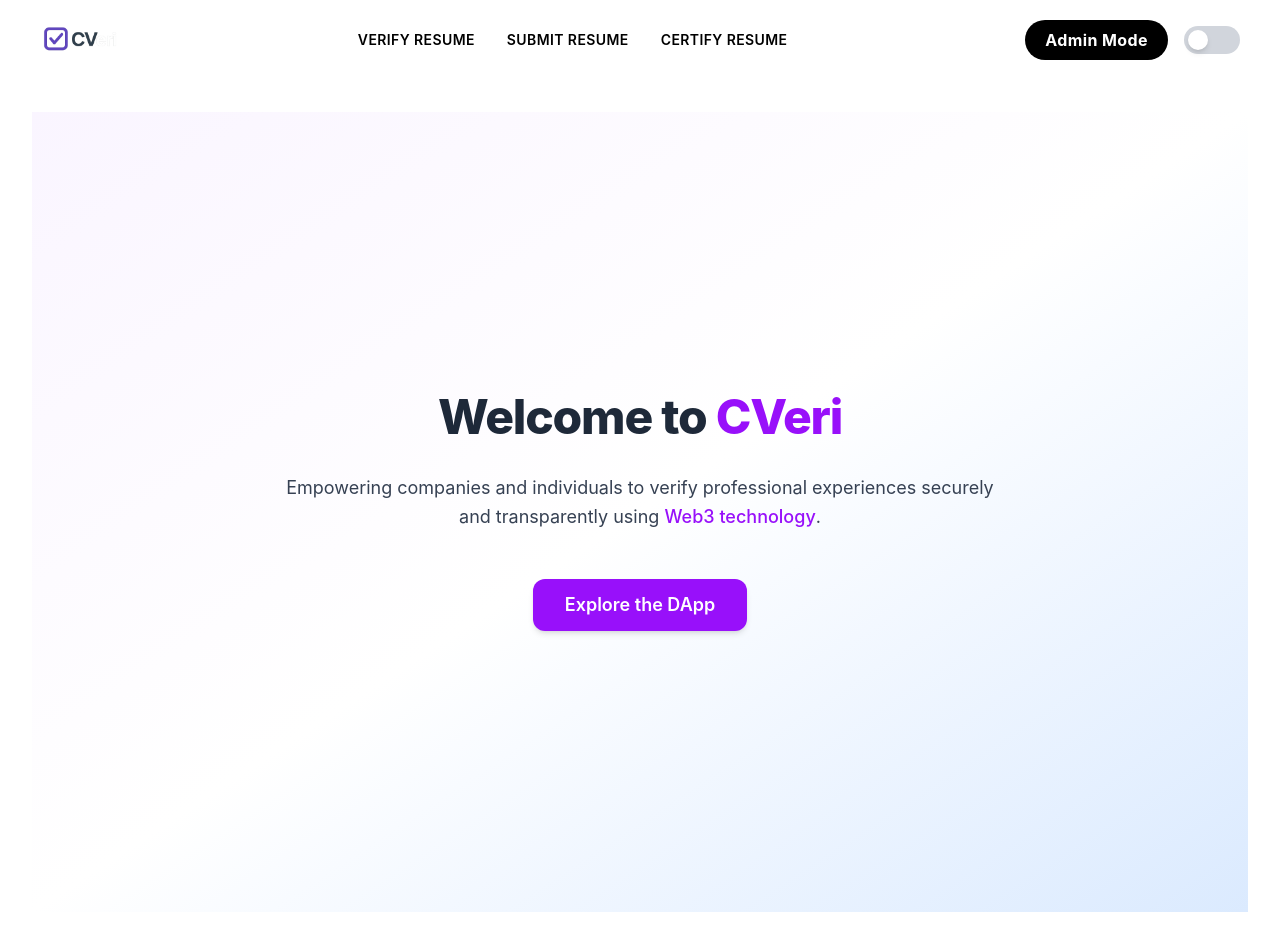
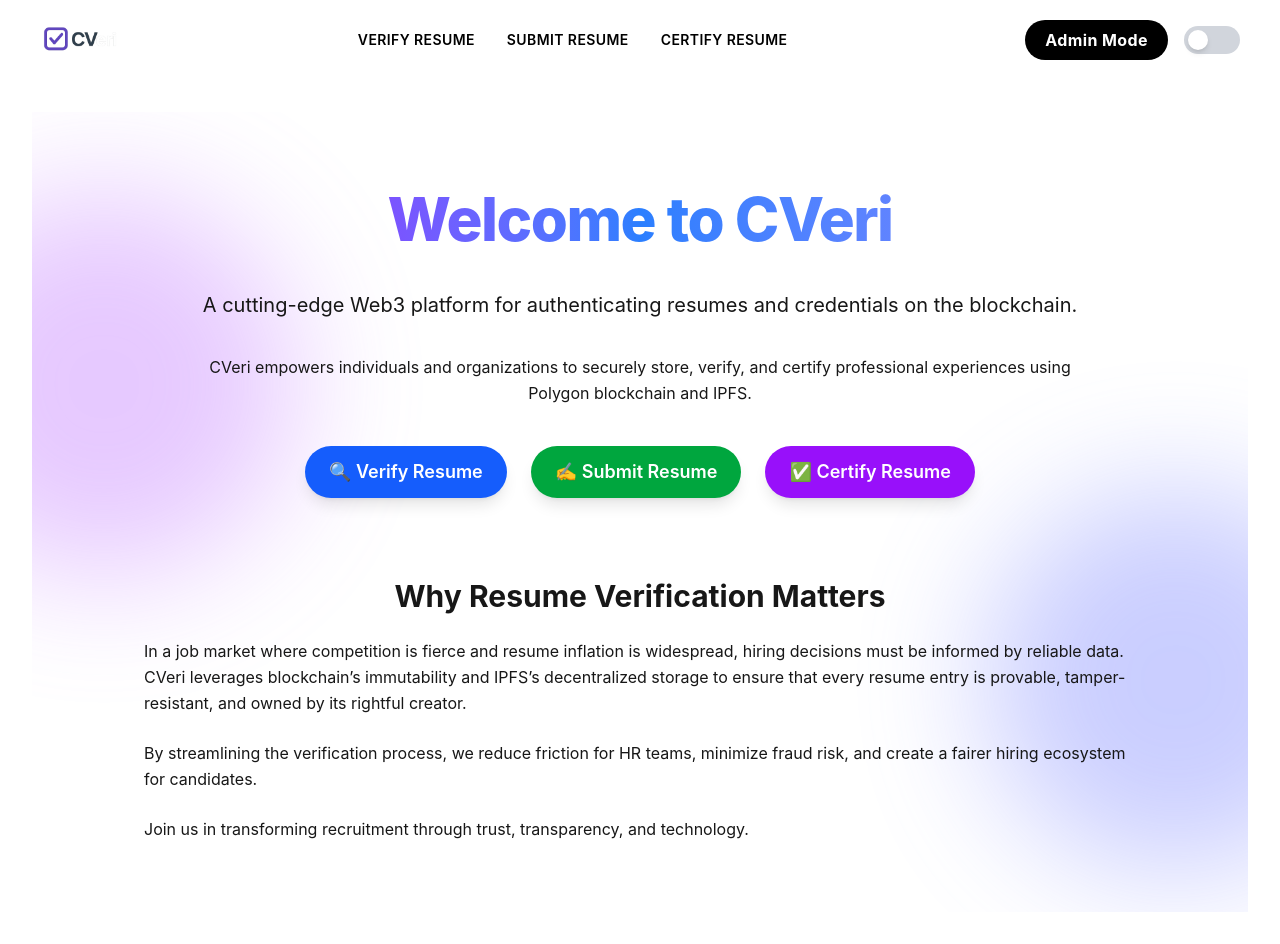
Before and after one commit to ZIYUT/CVeri, a Next.js app: page / in a window 1280 px wide. Built offline with nearby package versions, Linux system fonts and the light colour scheme.

Commit message:
Decorated Homepage

```diff
--- a/src/app/page.js
+++ b/src/app/page.js
@@ -1,33 +1,62 @@
 'use client';
 
-import './globals.css';
-import { useState } from 'react';
+import Link from 'next/link';
 
 export default function Home() {
-  const [clicked, setClicked] = useState(false);
+  return (
+      <div className="relative isolate overflow-hidden">
+        {/* Decorative background shapes */}
+        <div className="absolute left-[-120px] top-20 h-96 w-96 bg-purple-400 rounded-full opacity-30 blur-3xl animate-pulse z-0"></div>
+        <div className="absolute right-[-120px] bottom-10 h-96 w-96 bg-indigo-400 rounded-full opacity-30 blur-3xl animate-pulse z-0"></div>
 
-  return (
-    <main
-      className="min-h-screen flex items-center justify-center transition-colors duration-500
-      bg-gradient-to-br from-purple-50 via-white to-blue-100
-      dark:bg-gradient-to-br dark:from-gray-900 dark:via-gray-800 dark:to-black"
-    >
-      <div className="text-center px-6 py-12 max-w-3xl space-y-8">
-        <h1 className="text-5xl font-extrabold tracking-tight text-gray-800 dark:text-white">
-          Welcome to <span className="text-purple-600 dark:text-purple-400">CVeri</span>
-        </h1>
-        <p className="text-lg text-gray-700 dark:text-gray-300 leading-relaxed">
-          Empowering companies and individuals to verify professional experiences securely and
-          transparently using{' '}
-          <span className="font-medium text-purple-600 dark:text-purple-300">Web3 technology</span>.
-        </p>
-        <button
-          onClick={() => setClicked(!clicked)}
-          className="mt-4 inline-block px-8 py-3 text-lg font-semibold bg-purple-600 text-white rounded-xl shadow-md hover:bg-purple-700 transition duration-300 ease-in-out transform hover:scale-105"
-        >
-          {clicked ? 'Thanks for exploring!' : 'Explore the DApp'}
-        </button>
+        {/* Main content */}
+        <main className="relative z-10 min-h-screen flex flex-col items-center justify-center px-6 py-16">
+          <section className="text-center max-w-4xl space-y-8 animate-fade-in">
+            <h1 className="text-6xl font-extrabold tracking-tight leading-tight bg-gradient-to-r from-purple-600 via-blue-500 to-indigo-400 bg-clip-text text-transparent dark:from-purple-400 dark:via-blue-300 dark:to-indigo-200">
+              Welcome to CVeri
+            </h1>
+            <p className="text-xl leading-relaxed">
+              A cutting-edge Web3 platform for authenticating resumes and credentials on the blockchain.
+            </p>
+            <p className="text-md leading-relaxed">
+              CVeri empowers individuals and organizations to securely store, verify, and certify professional experiences using Polygon blockchain and IPFS.
+            </p>
+
+            <div className="flex flex-col sm:flex-row justify-center items-center gap-6 mt-10">
+              <Link href="/verifyCV">
+                <button className="px-6 py-3 text-lg font-semibold rounded-full bg-blue-600 hover:bg-blue-700 text-white shadow-lg hover:shadow-xl transform hover:-translate-y-1 transition duration-300">
+                  🔍 Verify Resume
+                </button>
+              </Link>
+              <Link href="/SubmitCV">
+                <button className="px-6 py-3 text-lg font-semibold rounded-full bg-green-600 hover:bg-green-700 text-white shadow-lg hover:shadow-xl transform hover:-translate-y-1 transition duration-300">
+                  ✍️ Submit Resume
+                </button>
+              </Link>
+              <Link href="/CertifyCV">
+                <button className="px-6 py-3 text-lg font-semibold rounded-full bg-purple-600 hover:bg-purple-700 text-white shadow-lg hover:shadow-xl transform hover:-translate-y-1 transition duration-300">
+                  ✅ Certify Resume
+                </button>
+              </Link>
+            </div>
+          </section>
+
+          <section className="mt-20 max-w-5xl text-left space-y-6 text-base leading-relaxed px-4 animate-fade-in delay-200">
+            <h2 className="text-3xl font-bold text-center mb-6">
+              Why Resume Verification Matters
+            </h2>
+            <p>
+              In a job market where competition is fierce and resume inflation is widespread, hiring decisions must be informed by reliable data.
+              CVeri leverages blockchain’s immutability and IPFS’s decentralized storage to ensure that every resume entry is provable, tamper-resistant, and owned by its rightful creator.
+            </p>
+            <p>
+              By streamlining the verification process, we reduce friction for HR teams, minimize fraud risk, and create a fairer hiring ecosystem for candidates.
+            </p>
+            <p>
+              Join us in transforming recruitment through trust, transparency, and technology.
+            </p>
+          </section>
+        </main>
       </div>
-    </main>
   );
 }
```
